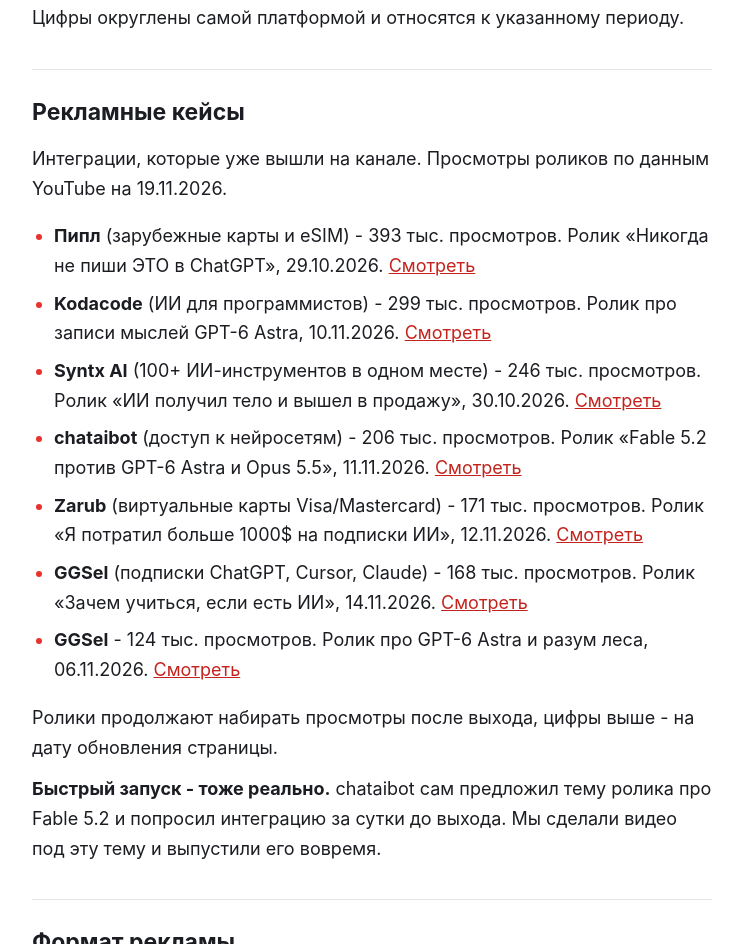
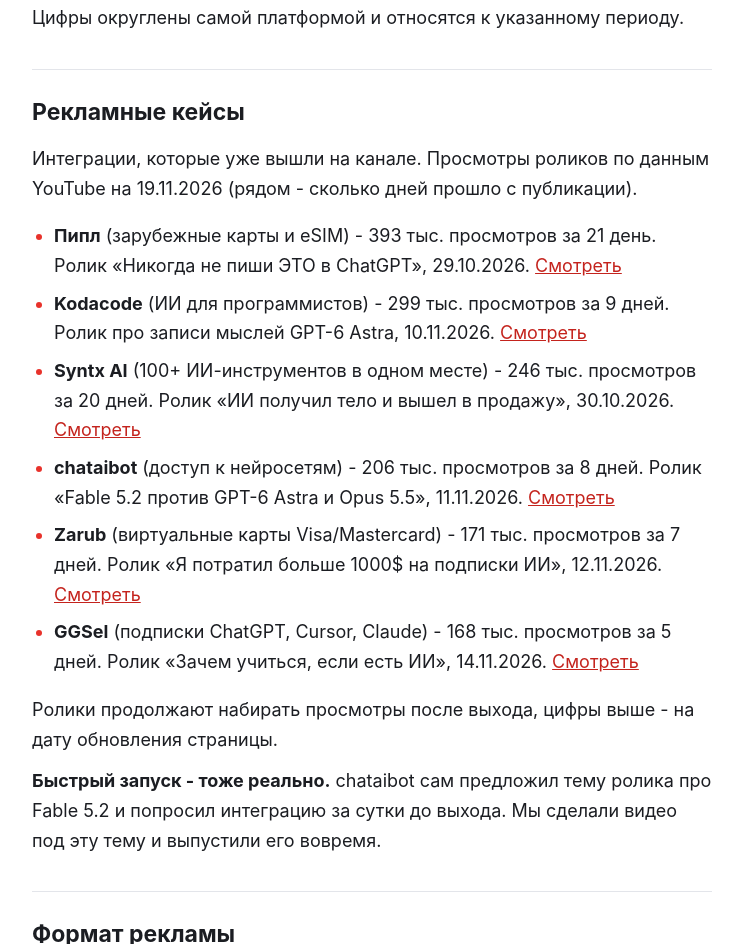
Before and after one commit to aireden14/dentrave, a plain HTML site: page mediakit/index.html in a window 1280 px wide. Shown: the part 2044-2988 px from the top of the page, without its empty margins (268-1011 px from the left). Drawn offline with Linux system fonts and the light colour scheme.

Commit message:
Media kit: drop one GGSel case, show days since publication
Co-Authored-By: Claude Opus 5.5 <noreply@anthropic.com>

```diff
--- a/mediakit/index.html
+++ b/mediakit/index.html
@@ -46,15 +46,14 @@
 <figure><a href="img/stats-demographics.jpg"><img src="img/stats-demographics.jpg" alt="География, возраст и пол, YouTube Studio, 16.11.2026" loading="lazy"></a><figcaption>География, возраст и пол, YouTube Studio, 16.11.2026</figcaption></figure>
 <p>Цифры округлены самой платформой и относятся к указанному периоду.</p>
 <h2>Рекламные кейсы</h2>
-<p>Интеграции, которые уже вышли на канале. Просмотры роликов по данным YouTube на 19.11.2026.</p>
+<p>Интеграции, которые уже вышли на канале. Просмотры роликов по данным YouTube на 19.11.2026 (рядом - сколько дней прошло с публикации).</p>
 <ul>
-<li><strong>Пипл</strong> (зарубежные карты и eSIM) - 393 тыс. просмотров. Ролик «Никогда не пиши ЭТО в ChatGPT», 29.10.2026. <a href="https://youtu.be/ytTdqR_zYVg" target="_blank" rel="noopener noreferrer">Смотреть</a></li>
-<li><strong>Kodacode</strong> (ИИ для программистов) - 299 тыс. просмотров. Ролик про записи мыслей GPT-6 Astra, 10.11.2026. <a href="https://youtu.be/pQbqpm4K7_Q" target="_blank" rel="noopener noreferrer">Смотреть</a></li>
-<li><strong>Syntx AI</strong> (100+ ИИ-инструментов в одном месте) - 246 тыс. просмотров. Ролик «ИИ получил тело и вышел в продажу», 30.10.2026. <a href="https://youtu.be/9qxL7YBPpvs" target="_blank" rel="noopener noreferrer">Смотреть</a></li>
-<li><strong>chataibot</strong> (доступ к нейросетям) - 206 тыс. просмотров. Ролик «Fable 5.2 против GPT-6 Astra и Opus 5.5», 11.11.2026. <a href="https://youtu.be/nQtOGUpP0YU" target="_blank" rel="noopener noreferrer">Смотреть</a></li>
-<li><strong>Zarub</strong> (виртуальные карты Visa/Mastercard) - 171 тыс. просмотров. Ролик «Я потратил больше 1000$ на подписки ИИ», 12.11.2026. <a href="https://youtu.be/kemyzkbiHWM" target="_blank" rel="noopener noreferrer">Смотреть</a></li>
-<li><strong>GGSel</strong> (подписки ChatGPT, Cursor, Claude) - 168 тыс. просмотров. Ролик «Зачем учиться, если есть ИИ», 14.11.2026. <a href="https://youtu.be/IYRuo2auBAg" target="_blank" rel="noopener noreferrer">Смотреть</a></li>
-<li><strong>GGSel</strong> - 124 тыс. просмотров. Ролик про GPT-6 Astra и разум леса, 06.11.2026. <a href="https://youtu.be/R2UnZ7h2lNs" target="_blank" rel="noopener noreferrer">Смотреть</a></li>
+<li><strong>Пипл</strong> (зарубежные карты и eSIM) - 393 тыс. просмотров за 21 день. Ролик «Никогда не пиши ЭТО в ChatGPT», 29.10.2026. <a href="https://youtu.be/ytTdqR_zYVg" target="_blank" rel="noopener noreferrer">Смотреть</a></li>
+<li><strong>Kodacode</strong> (ИИ для программистов) - 299 тыс. просмотров за 9 дней. Ролик про записи мыслей GPT-6 Astra, 10.11.2026. <a href="https://youtu.be/pQbqpm4K7_Q" target="_blank" rel="noopener noreferrer">Смотреть</a></li>
+<li><strong>Syntx AI</strong> (100+ ИИ-инструментов в одном месте) - 246 тыс. просмотров за 20 дней. Ролик «ИИ получил тело и вышел в продажу», 30.10.2026. <a href="https://youtu.be/9qxL7YBPpvs" target="_blank" rel="noopener noreferrer">Смотреть</a></li>
+<li><strong>chataibot</strong> (доступ к нейросетям) - 206 тыс. просмотров за 8 дней. Ролик «Fable 5.2 против GPT-6 Astra и Opus 5.5», 11.11.2026. <a href="https://youtu.be/nQtOGUpP0YU" target="_blank" rel="noopener noreferrer">Смотреть</a></li>
+<li><strong>Zarub</strong> (виртуальные карты Visa/Mastercard) - 171 тыс. просмотров за 7 дней. Ролик «Я потратил больше 1000$ на подписки ИИ», 12.11.2026. <a href="https://youtu.be/kemyzkbiHWM" target="_blank" rel="noopener noreferrer">Смотреть</a></li>
+<li><strong>GGSel</strong> (подписки ChatGPT, Cursor, Claude) - 168 тыс. просмотров за 5 дней. Ролик «Зачем учиться, если есть ИИ», 14.11.2026. <a href="https://youtu.be/IYRuo2auBAg" target="_blank" rel="noopener noreferrer">Смотреть</a></li>
 </ul>
 <p>Ролики продолжают набирать просмотры после выхода, цифры выше - на дату обновления страницы.</p>
 <p><strong>Быстрый запуск - тоже реально.</strong> chataibot сам предложил тему ролика про Fable 5.2 и попросил интеграцию за сутки до выхода. Мы сделали видео под эту тему и выпустили его вовремя.</p>
```
Also changed, not shown: 2 other files.
